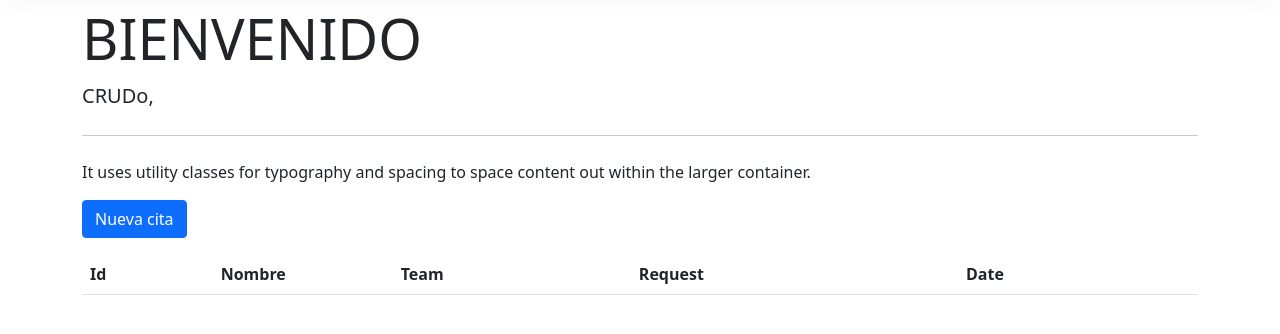
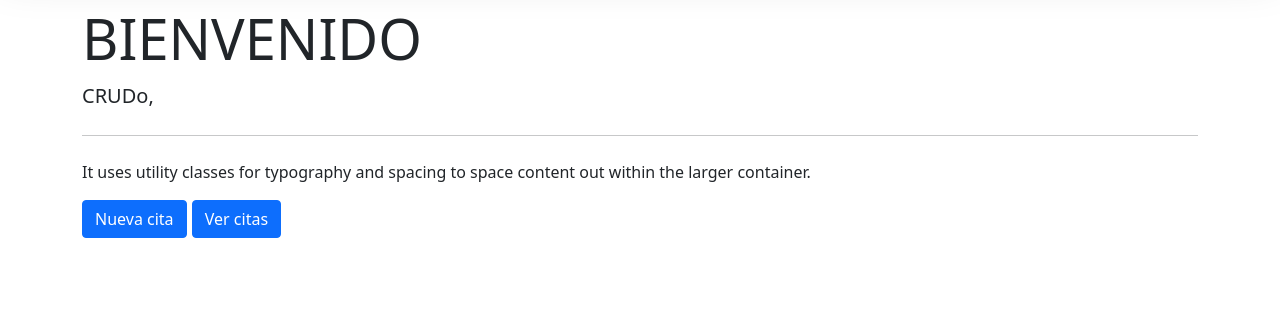
Before and after one commit to DanielaTob/CRUDo-MVC, a PHP site: page / in a window 1280 px wide. Shown: the part 131-465 px from the top of the page. Run offline with PHP 8.4, Linux system fonts and the light colour scheme; data that the repository does not hold is empty; some libraries are stand-ins or nearby versions.

Commit message:
routes finally

```diff
--- a/controller/cita.controller.php
+++ b/controller/cita.controller.php
@@ -12,7 +12,6 @@ class CitaController{
     public function Index(){
         require_once 'view/header.php';
         require_once 'view/banner.php';
-        require_once 'view/cita/cita.php';
         require_once 'view/footer.php';
     }
 
@@ -42,6 +41,19 @@ class CitaController{
         require_once 'view/footer.php';
     }
 
+    public function Citas(){
+
+
+        if(isset($_REQUEST['id'])){
+            $alm = new Cita();
+            $alm = $this->model->Obtener($_REQUEST['id']);
+        }
+
+        require_once 'view/header.php';
+        require_once 'view/cita/cita.php';
+        require_once 'view/footer.php';
+    }
+
     public function Guardar(){
         $alm = new Cita();
 
--- a/view/banner.php
+++ b/view/banner.php
@@ -6,6 +6,7 @@
   <p>It uses utility classes for typography and spacing to space content out within the larger container.</p>
   <p class="lead">
    <a class="btn btn-primary" href="?c=Cita&a=Nuevo">Nueva cita</a>
+   <a class="btn btn-primary" href="?c=Cita&a=Citas">Ver citas</a>
   </p>
   </div>
 </div>
--- a/view/cita/cita-nueva.php
+++ b/view/cita/cita-nueva.php
@@ -4,7 +4,7 @@
 </h1>
 
 <ol class="breadcrumb">
-  <li><a href="?c=Cita">Cita</a></li>
+  <li><a href="?c=Cita">Atrás</a></li>
 </ol>
 
 <form id="frm-cita" action="?c=Cita&a=Guardar" method="post" enctype="multipart/form-data">
--- a/view/cita/cita.php
+++ b/view/cita/cita.php
@@ -1,8 +1,11 @@
 <div class="container">
 
 
-
-<table class="table table-striped">
+<div class="table-responsive">
+<ol class="breadcrumb">
+  <li><a href="?c=Cita">Atrás</a></li>
+</ol>
+<table class="table">
     <thead>
         <tr>
             <th>Id</th>
@@ -26,9 +29,10 @@
                 <a href="?c=Cita&a=Crud&id=<?php echo $r->id; ?>">Editar</a>
             </td>
             <td>
-                <a onclick="javascript:return confirm('¿Seguro de eliminar este registro?');" href="?c=Alumno&a=Eliminar&id=<?php echo $r->id; ?>">Eliminar</a>
+                <a onclick="javascript:return confirm('¿Seguro de eliminar este registro?');" href="?c=Cita&a=Eliminar&id=<?php echo $r->id; ?>">Eliminar</a>
             </td>
         </tr>
     <?php endforeach; ?>
     </tbody>
 </table>
+</div>
```
